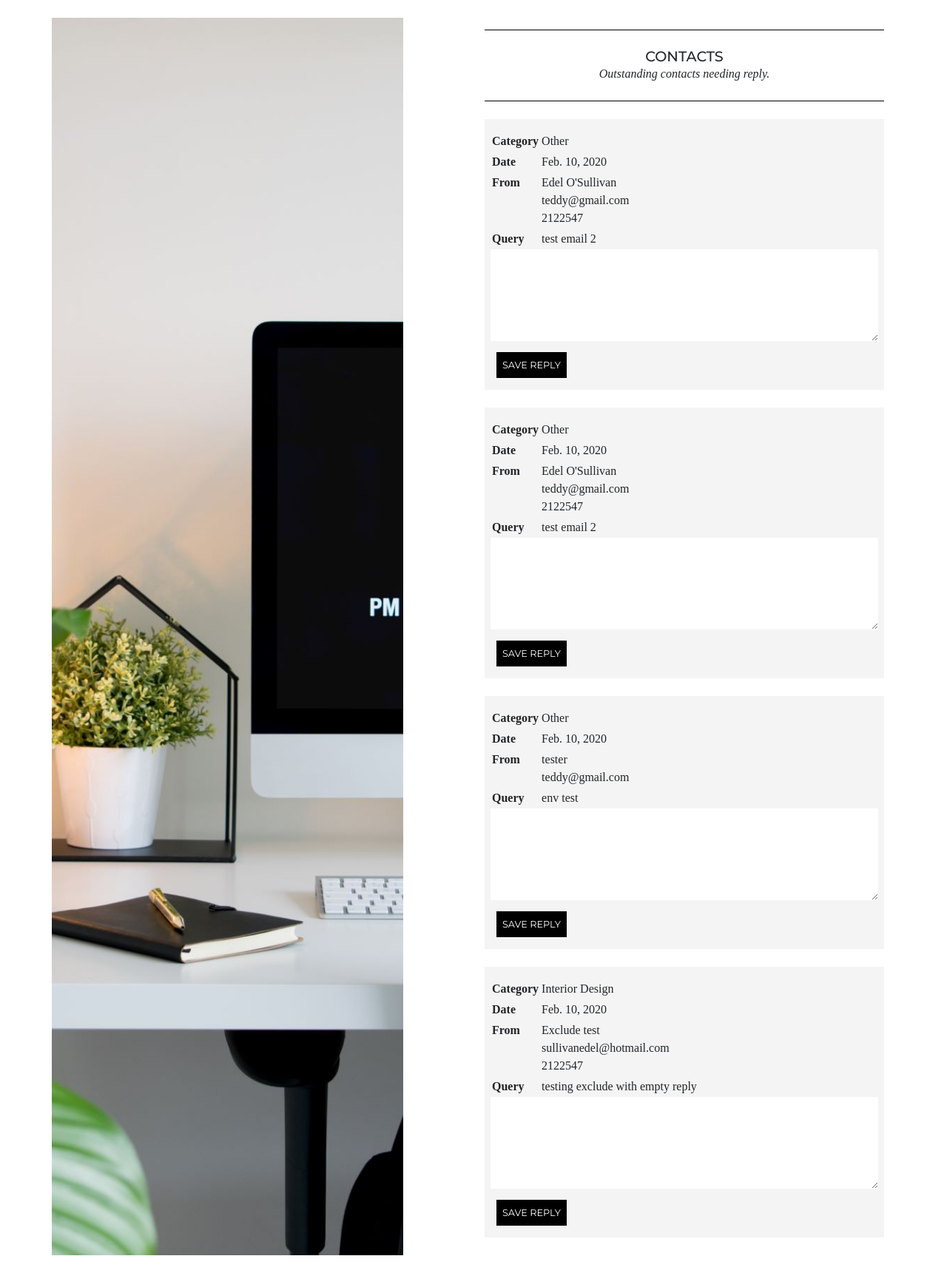
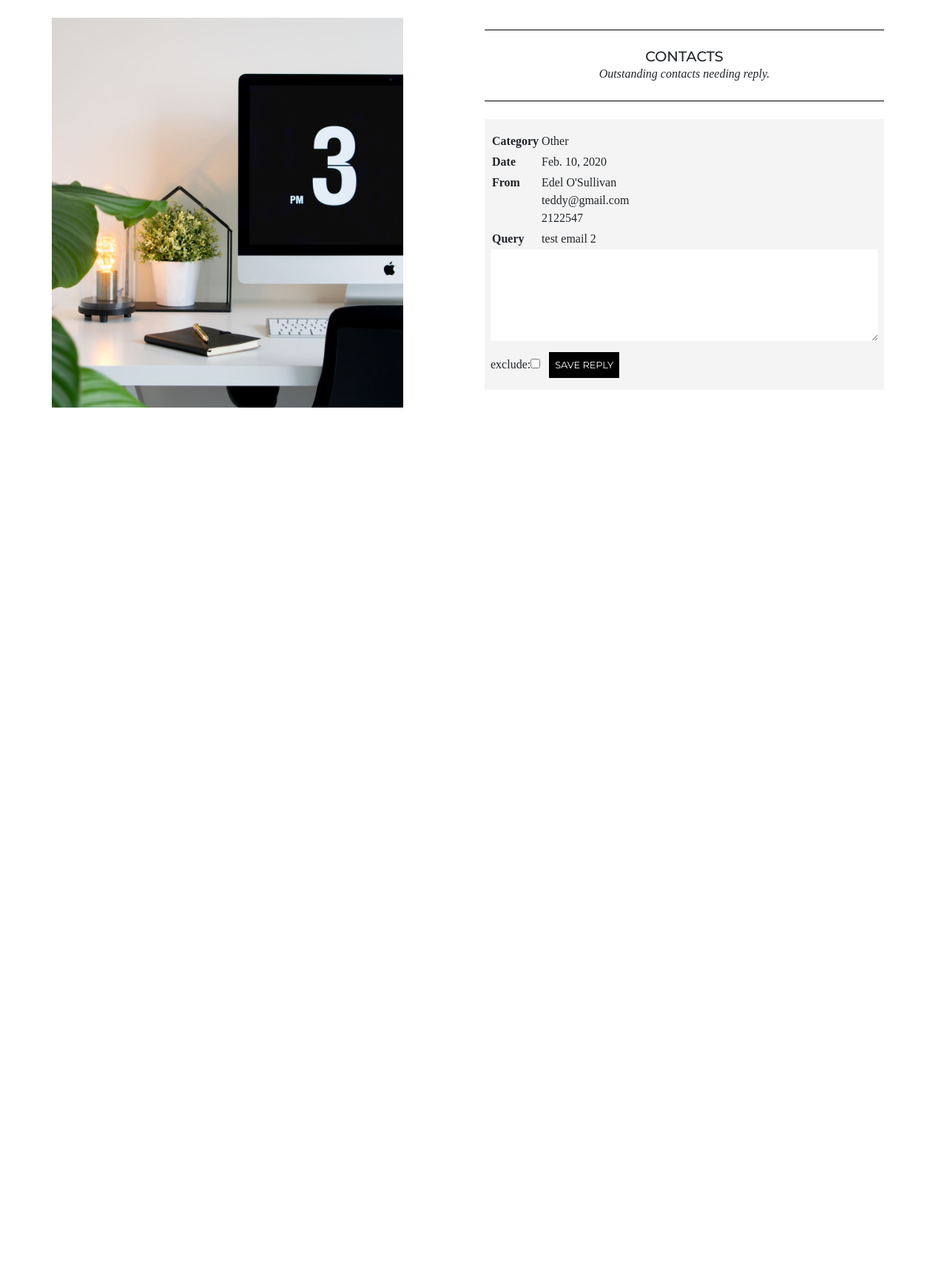
Before and after one commit to coderbeez/interior-architect, a Django app: page /contact/contacts/ in a window 1280 px wide. Shown: the part 133-1854 px from the top of the page at 74% size. After the commit the page ends 684 px from the top, so only its background shows below. Run offline with Django 3.2, Linux system fonts and the light colour scheme; a user stored in the database is signed in; data comes from the database, SQL or seed files in the repository; both versions use the stored data as it was after the commit; some libraries are stand-ins or nearby versions; some web fonts are replaced.

Commit message:
Add exclude filter 4 comments & contacts & also add 2 templates

```diff
--- a/iaproject/blog/forms.py
+++ b/iaproject/blog/forms.py
@@ -19,6 +19,6 @@ class CommentForm(forms.ModelForm):
 class ReplyForm(forms.ModelForm):
     class Meta:
         model = Comment
-        fields = ['reply']
-        labels = {'reply': _(''),}
+        fields = ['reply', 'exclude']
+        labels = {'reply': _(''), 'exclude': _('exclude'),}
         widgets = {'reply': Textarea(attrs={'rows':5, 'class': 'textarea-style'}),}
--- a/iaproject/blog/views.py
+++ b/iaproject/blog/views.py
@@ -19,7 +19,7 @@ def blogs(request):
 def blog(request, pk):
     blog = Blog.objects.get(pk=pk)
     sections = Section.objects.filter(blog=blog)
-    comments = Comment.objects.filter(blog=blog).order_by('-id')
+    comments = Comment.objects.filter(blog=blog, exclude=False).order_by('-id')
     form = CommentForm() #equate to request.GET
 
     if request.method == 'POST':
@@ -54,7 +54,7 @@ def like(request, pk):
 
 @login_required
 def comments(request, pk=None):
-    comments = Comment.objects.filter(reply='').order_by('id') #order by oldest without reply
+    comments = Comment.objects.filter(exclude=False, reply='').order_by('id') #order by oldest without reply
     form = ReplyForm()
 
     if pk:
--- a/iaproject/contact/forms.py
+++ b/iaproject/contact/forms.py
@@ -15,8 +15,8 @@ class ContactForm(forms.ModelForm):
 class ReplyForm(forms.ModelForm):
     class Meta:
         model = Contact
-        fields = ['reply']
-        labels = {'reply': _(''),}
+        fields = ['reply', 'exclude']
+        labels = {'reply': _(''), 'exclude': _('exclude'),}
         widgets = {'reply': Textarea(attrs={'rows':5, 'class': 'textarea-style'}),}
 
         #customising model form fields from django docs https://docs.djangoproject.com/en/3.0/topics/forms/modelforms/
--- a/iaproject/contact/models.py
+++ b/iaproject/contact/models.py
@@ -28,3 +28,4 @@ class Contact(models.Model):
     location = models.CharField(max_length=200, blank=True)
     query = models.TextField()
     reply = models.TextField(blank=True)
+    exclude = models.BooleanField(default=False)
--- a/iaproject/contact/views.py
+++ b/iaproject/contact/views.py
@@ -25,7 +25,7 @@ def contact(request):
 
 @login_required
 def contacts(request, pk=None):
-    contacts = Contact.objects.filter(reply='').order_by('id') #order by oldest without reply
+    contacts = Contact.objects.filter(exclude=False, reply='').order_by('id') #order by oldest without reply
     form = ReplyForm()
 
     if pk:
@@ -37,29 +37,34 @@ def contacts(request, pk=None):
             form = ReplyForm(request.POST, instance=contact) # POST the form data
             if form.is_valid():
                 form.save()
-                send_mail('Reply from COS Interior Architect',
-                f"""
-                Dear {contact.name}
+                if contact.exclude:
+                    messages.success(request, f'{contact.name} contact closed.')
+                elif contact.reply !='':
+                    send_mail('Reply from COS Interior Architect',
+                    f"""
+                    Dear {contact.name}
 
-                Many thanks you for your {contact.category} enquiry.
+                    Many thanks you for your {contact.category} enquiry.
 
-                QUERY: {contact.query}
+                    QUERY: {contact.query}
 
-                REPLY: {contact.reply}
+                    REPLY: {contact.reply}
 
-                Please do not hesitate to contact me with any further queries.
+                    Please do not hesitate to contact me with any further queries.
 
-                All the best
-                Colette O'Sullivan
+                    All the best
+                    Colette O'Sullivan
 
-                INTERIOR ARCHITECT & DESIGNER
-                http://www.coletteosullivan.com/
+                    INTERIOR ARCHITECT & DESIGNER
+                    http://www.coletteosullivan.com/
 
-                """,
-                'cos.interior.architect@gmail.com',
-                [contact.email,'coletteo32@gmail.com',],
-                fail_silently=False,)
-                messages.success(request, f'{contact.name} emailed or enquiry closed.')
+                    """,
+                    'cos.interior.architect@gmail.com',
+                    [contact.email,],
+                    fail_silently=False,)
+                    messages.success(request, f'{contact.name} emailed.')
+                else:
+                    messages.success(request, 'No change saved.')
                 return redirect('contacts')
 
     context = {'title': 'Contacts', 'contacts': contacts, 'form': form}
--- a/iaproject/static/css/main.css
+++ b/iaproject/static/css/main.css
@@ -97,6 +97,11 @@ mute, .mute {
     color:  #aeacac;
 }
 
+.exclude {
+    /*color: #B8190C;
+    font-weight: 700;*/
+    margin-left: 1rem;
+}
 /*------HEADERS------*/
 
 .header-border {
```
Also changed, not shown: iaproject/contact/migrations/0002_contact_exclude.py (added), iaproject/db.sqlite3.
